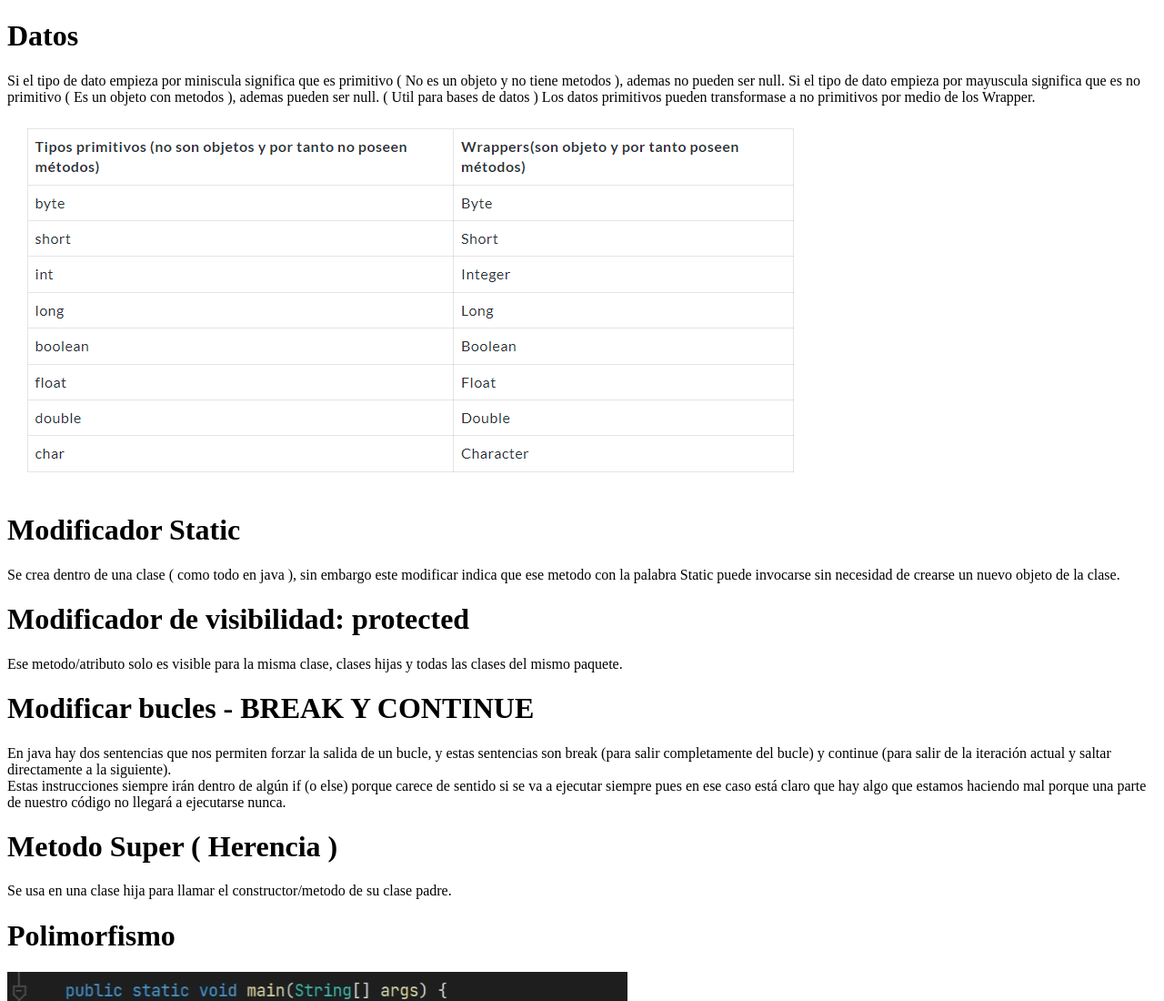
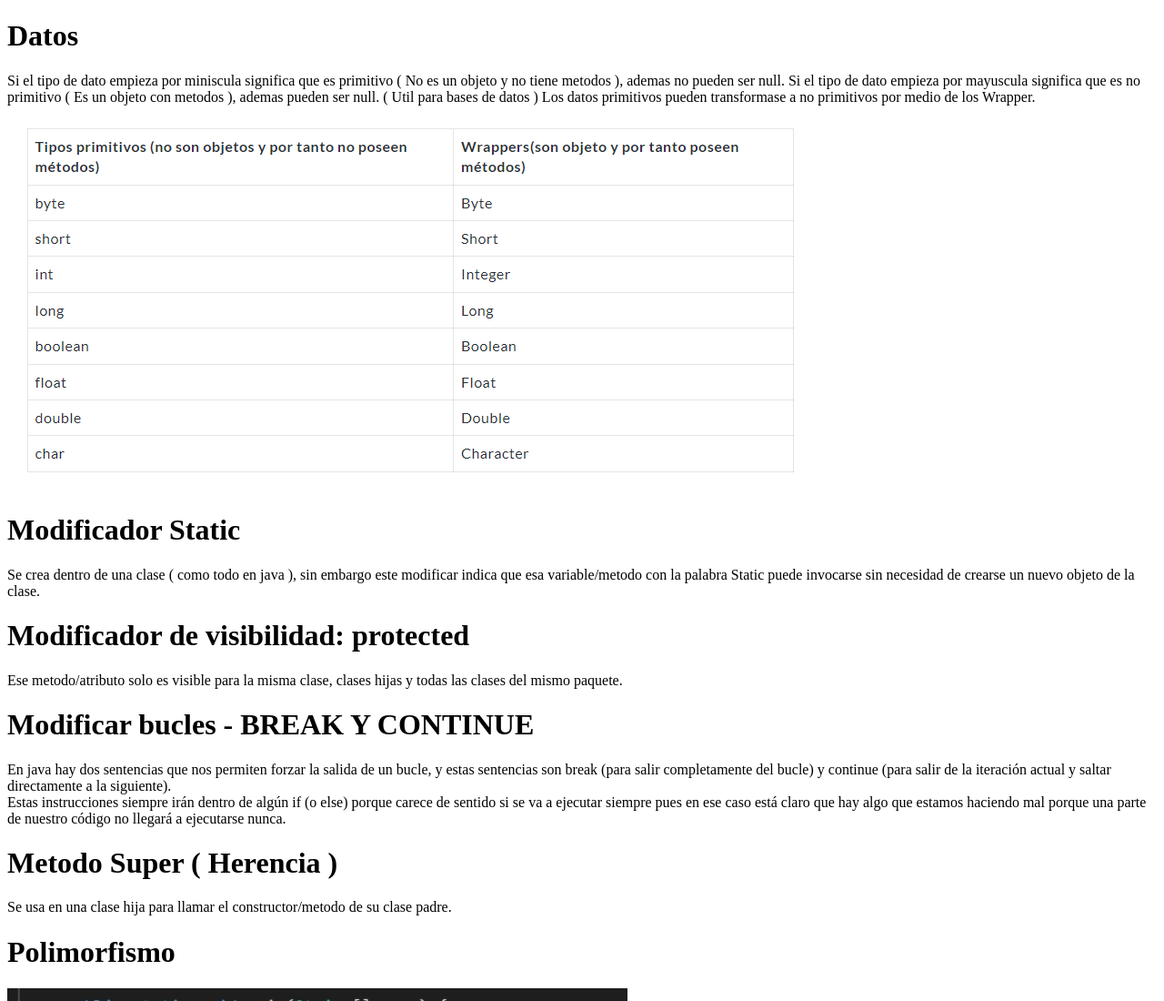
Before and after one commit to EduardoSastre/OpenBootCamp--Notes, a plain HTML site: page notesJavaBasic/notes_javaBasic.html in a window 1280 px wide. Shown: the top 1100 px of the page at 91% size. Drawn offline with Linux system fonts and the light colour scheme.

Commit message:
Mas notas

```diff
--- a/notesJavaBasic/notes_javaBasic.html
+++ b/notesJavaBasic/notes_javaBasic.html
@@ -19,7 +19,7 @@
 
       <h1>Modificador Static</h1>
       <p>
-            Se crea dentro de una clase ( como todo en java ), sin embargo este modificar indica que ese metodo con la palabra Static puede invocarse sin necesidad de crearse un nuevo objeto de la clase.
+            Se crea dentro de una clase ( como todo en java ), sin embargo este modificar indica que esa variable/metodo con la palabra Static puede invocarse sin necesidad de crearse un nuevo objeto de la clase.
       </p>
 
       <h1>Modificador de visibilidad: protected</h1>
```
